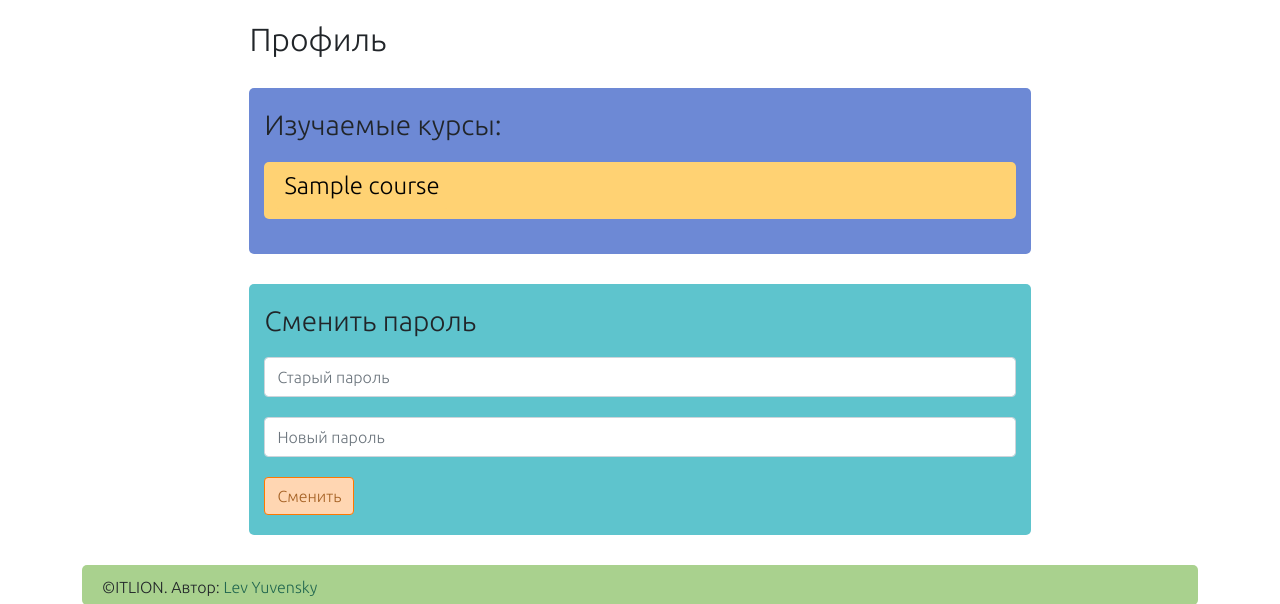
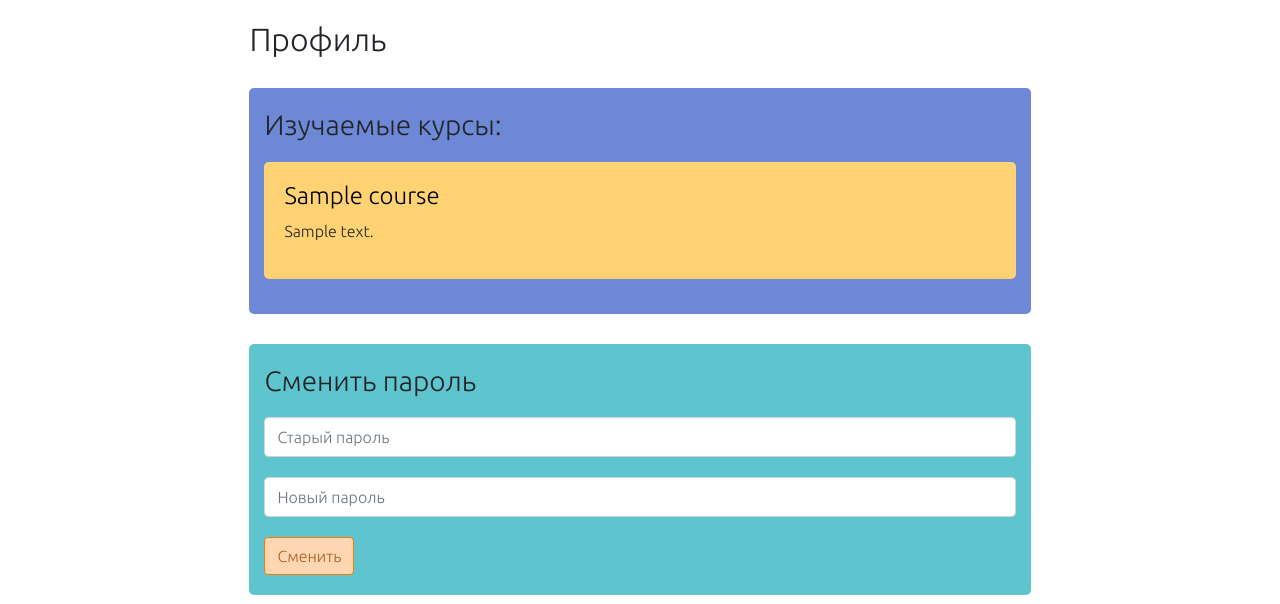
Before and after one commit to Yu-Leo/yuvensky-1580-1, a Python web app: template site/templates/profile.html in a window 1280 px wide. Shown: the part 50-654 px from the top of the page. Run offline with Jinja, Linux system fonts and the light colour scheme; the template is opened without the code that fills it: most values are stand-ins (such as "Sample title", 1, 10 or a date in 2020).

Commit message:
Edit active courses list

```diff
--- a/site/static/css/profile_style.css
+++ b/site/static/css/profile_style.css
@@ -17,7 +17,7 @@
     border-radius: 5px;
     margin-top: 15px;
     margin-bottom: 15px;
-    padding: 10px 10px;
+    padding: 20px 20px;
     background-color: #FFD273;
 }
 
--- a/site/templates/profile.html
+++ b/site/templates/profile.html
@@ -18,28 +18,10 @@
 
             {% for course in active_courses%}
             <div class="active-course-in-profile">
-                <h4><a class="active-course-in-profile" href="course/{{course.link}}">{{course.name}}</a></h4>
-                <!--
-                <a href="course/{{course.link}}">
-                    <img class="courses-item-card-img"
-                         src="{{ url_for('static', filename='img/' + course.logo_file_name) }}"
-                         alt="logo ">
-                </a>
-                <br>
-                <h3 class="courses-item-card-name">{{course.name}}</h3>
-                <h3 class="courses-item-card-price">{{course.price}}p.</h3>
+                <h4><a href="course/{{course.link}}">{{course.name}}</a></h4>
                 <p class="courses-item-card-description">{{course.description}}</p>
-
-                <a href="course/{{course.link}}">
-                    <button class="btn btn-outline-success card-btn">Подробнее</button>
-                </a>
-
-                -->
             </div>
-
             {% endfor %}
-
-
         </div>
 
         <form method="post" class="profile-item password_form">
```
